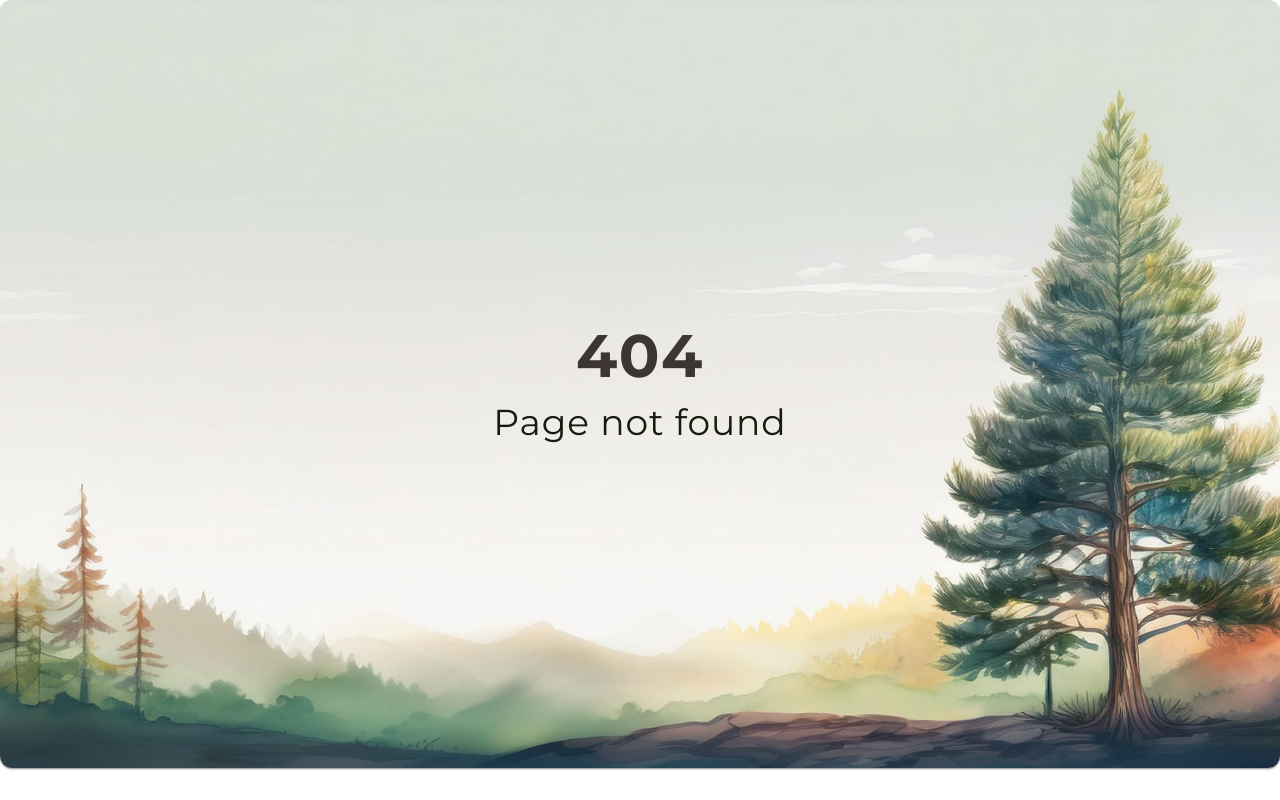
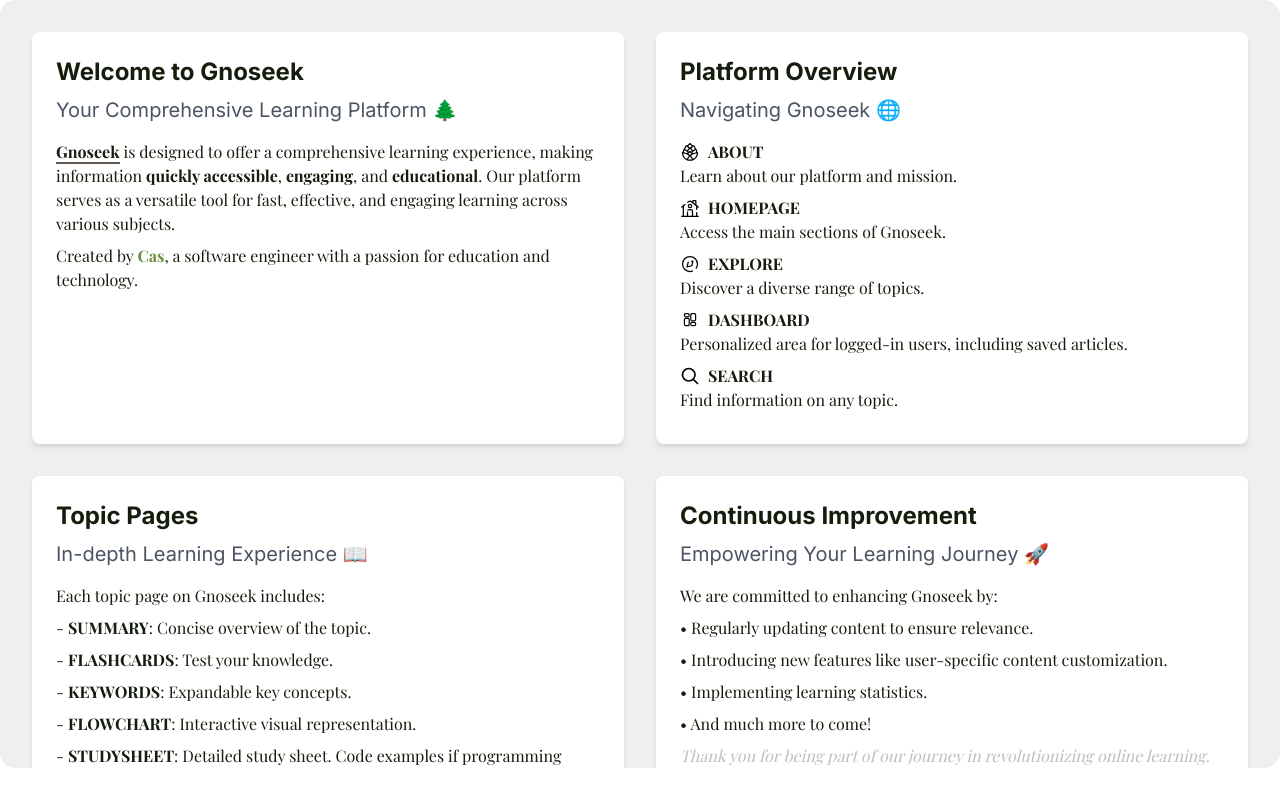
Before and after one commit to casiimir/gnoseek, a Next.js app: page /about in a window 1280 px wide. Before the commit this address had no page. Built offline with nearby package versions, Linux system fonts and the light colour scheme; a web font is replaced by a local one.

Commit message:
feat: add about page

```diff
--- /dev/null
+++ b/app/about/page.tsx
@@ -0,0 +1,74 @@
+import { SummaryData } from "@/types/components/main";
+
+/**
+ * Displays information about the platform, its features, and learning experience
+ * @returns {JSX.Element} The rendered About page
+ */
+export default function About() {
+  // Array of summary data objects for the About page
+  const summariesData: SummaryData[] = [
+    {
+      title: "Welcome to Gnoseek",
+      subtitle: "Your Comprehensive Learning Platform 🌲",
+      paragraphs: [
+        `<strong class="border-b-2 border-pine-cone-500">Gnoseek</strong> is designed to offer a comprehensive learning experience, making information <strong>quickly accessible</strong>, <strong>engaging</strong>, and <strong>educational</strong>. Our platform serves as a versatile tool for fast, effective, and engaging learning across various subjects.`,
+        `Created by <a href="https://github.com/casiimir" target="_blank" rel="noopener noreferrer"><strong class="text-asparagus-500">Cas</strong></a>, a software engineer with a passion for education and technology.`,
+      ],
+    },
+    {
+      title: "Platform Overview",
+      subtitle: "Navigating Gnoseek 🌐",
+      paragraphs: [
+        `<strong class="flex gap-2 items-center"><img class="w-5" src="/icons/logo.svg" alt="About" />ABOUT</strong>Learn about our platform and mission.`,
+        `<strong class="flex gap-2 items-center"><img class="w-5" src="/icons/home.svg" alt="Homepage" />HOMEPAGE</strong> Access the main sections of Gnoseek.`,
+        `<strong class="flex gap-2 items-center"><img class="w-5" src="/icons/explore.svg" alt="Explore" />EXPLORE</strong>Discover a diverse range of topics.`,
+        `<strong class="flex gap-2 items-center"><img class="w-5" src="/icons/dashboard.svg" alt="Dashboard" />DASHBOARD</strong>Personalized area for logged-in users, including saved articles.`,
+        `<strong class="flex gap-2 items-center"><img class="w-5" src="/icons/search.svg" alt="Search" />SEARCH</strong>Find information on any topic.`,
+      ],
+    },
+    {
+      title: "Topic Pages",
+      subtitle: "In-depth Learning Experience 📖",
+      paragraphs: [
+        `Each topic page on Gnoseek includes:`,
+        `- <strong>SUMMARY</strong>: Concise overview of the topic.`,
+        `- <strong>FLASHCARDS</strong>: Test your knowledge.`,
+        `- <strong>KEYWORDS</strong>: Expandable key concepts.`,
+        `- <strong>FLOWCHART</strong>: Interactive visual representation.`,
+        `- <strong>STUDYSHEET</strong>: Detailed study sheet. Code examples if programming related.`,
+      ],
+    },
+    {
+      title: "Continuous Improvement",
+      subtitle: "Empowering Your Learning Journey 🚀",
+      paragraphs: [
+        `We are committed to enhancing Gnoseek by:`,
+        `• Regularly updating content to ensure relevance.`,
+        `• Introducing new features like user-specific content customization.`,
+        `• Implementing learning statistics.`,
+        `• And much more to come!`,
+        `<em class="text-pine-cone-300">Thank you for being part of our journey in revolutionizing online learning.</em>`,
+      ],
+    },
+  ];
+
+  return (
+    <div className="flex flex-col gap-12 p-8 bg-pine-cone-100 rounded-2xl overflow-y-scroll no-scrollbar md:h-[calc(100vh-2rem)] md:show-scrollbar">
+      <div className="grid grid-cols-1 md:grid-cols-2 gap-8">
+        {summariesData?.map(({ title, subtitle, paragraphs }, index) => (
+          <div key={index} className="bg-white p-6 rounded-lg shadow-md">
+            <h2 className="text-2xl font-bold mb-2">{title}</h2>
+            <h3 className="text-xl text-gray-600 mb-4">{subtitle}</h3>
+            {paragraphs?.map((paragraph, pIndex) => (
+              <p
+                key={pIndex}
+                className="mb-2"
+                dangerouslySetInnerHTML={{ __html: paragraph }}
+              />
+            ))}
+          </div>
+        ))}
+      </div>
+    </div>
+  );
+}
```
